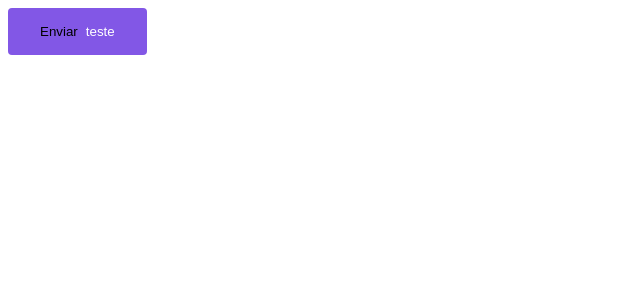
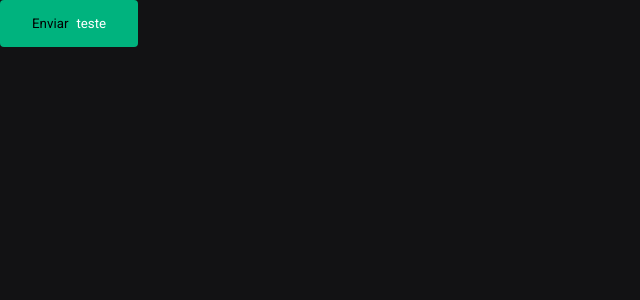
Before and after one commit to felipemjesus/rocketseat-reactjs, a Next.js app in the folder aulas/05-primeiro-framework/: page / in a window 1280 px wide. Shown: the top 300 px of the page, without its empty margins (0-640 px from the left). Built offline with nearby package versions, Linux system fonts and the light colour scheme.

Commit message:
Aula - Estilos globais

```diff
--- a/aulas/05-primeiro-framework/src/pages/_app.tsx
+++ b/aulas/05-primeiro-framework/src/pages/_app.tsx
@@ -1,3 +1,4 @@
+import { globalStyles } from "@/styles/global";
 import type { AppProps } from "next/app";
 import { Roboto } from 'next/font/google'
 
@@ -6,6 +7,8 @@ const roboto = Roboto({
   subsets: ['latin']
 })
 
+globalStyles()
+
 export default function App({ Component, pageProps }: AppProps) {
   return <Component {...pageProps} className={roboto.className} />;
 }
--- a/aulas/05-primeiro-framework/src/pages/index.tsx
+++ b/aulas/05-primeiro-framework/src/pages/index.tsx
@@ -1,7 +1,7 @@
 import { styled } from "@/styles";
 
 const Button = styled('button', {
-  backgroundColor: '$rocketseat',
+  backgroundColor: '$green300',
   borderRadius: 4,
   border: 0,
   padding: '1rem 2rem',
--- /dev/null
+++ b/aulas/05-primeiro-framework/src/styles/global.ts
@@ -0,0 +1,19 @@
+import { globalCss } from ".";
+
+export const globalStyles = globalCss({
+  '*': {
+    margin: 0,
+    padding: 0,
+  },
+
+  body: {
+    backgroundColor: '$gray900',
+    color: '$gray100',
+    '-webkit-font-smoothing': 'antialiased'
+  },
+
+  'body, input, textarea, button': {
+    fontFamily: 'Roboto, sans-serif',
+    fontWeight: 400,
+  }
+})
--- a/aulas/05-primeiro-framework/src/styles/index.ts
+++ b/aulas/05-primeiro-framework/src/styles/index.ts
@@ -12,7 +12,15 @@ export const {
 } = createStitches({
   theme: {
     colors: {
-      rocketseat: '#8257e6',
+      while: "#FFF",
+
+      gray900: '#121214',
+      gray800: '#202024',
+      gray300: '#C4C4CC',
+      gray100: '#E1E1E6',
+
+      green500: '#00875F',
+      green300: '#00B37E'
     }
   }
 });
```
